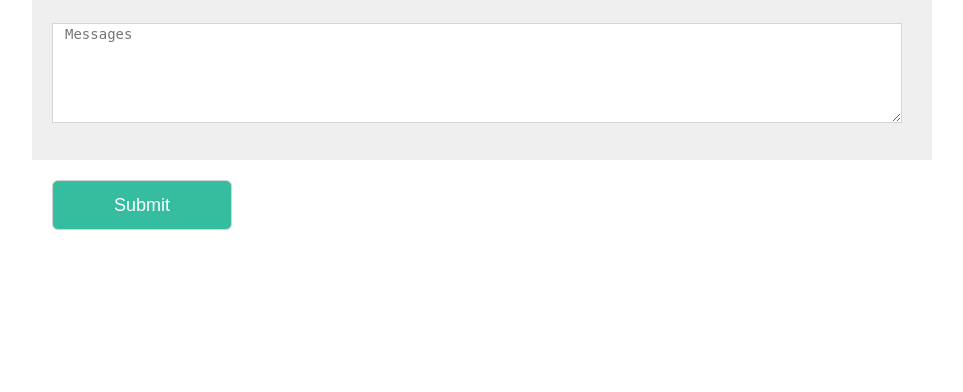
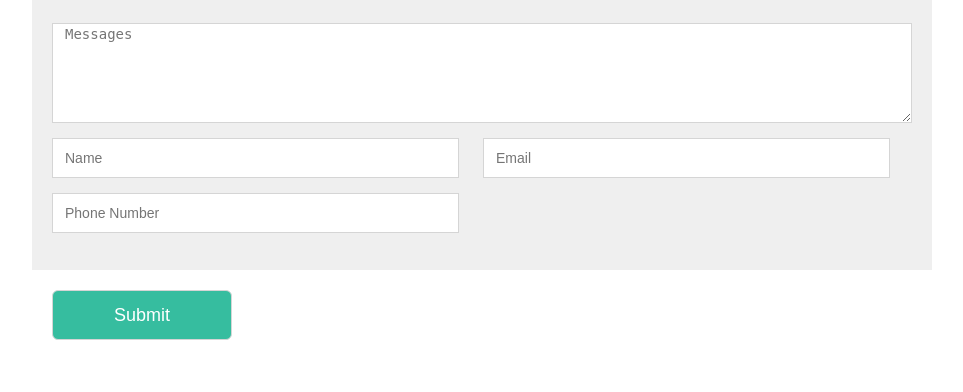
Before and after one commit to Heisenbergww/tiechuang, a PHP site: template oceanmin/views/contactus/index.php in a window 1280 px wide. Shown: the part 1008-1400 px from the top of the page, without its empty margins (158-1121 px from the left). Before the commit the page ends 1238 px from the top, so only its background shows below. Run offline with PHP 8.4, Linux system fonts and the light colour scheme; the template is opened without the code that fills it, so the values that code supplies are empty; some libraries are stand-ins or nearby versions.

Commit message:
联系我们，产品菜单

```diff
--- a/oceanmin/views/contactus/index.php
+++ b/oceanmin/views/contactus/index.php
@@ -59,7 +59,7 @@ $form = ActiveForm::begin([
                 <p>Please do not hesitate to let me know if you have any question or concern.</p>
                 <hr>
                 <textarea name="Message[detail]" type="text" placeholder="Messages" class="message_s"></textarea>
-                <input name="Message[name]" type="text" value="<?= Html::encode($model->name) ?>" placeholder="Name">
+                <input name="Message[name]" type="text" value="<?= Html::encode($model->name) ?>" placeholder="Name" class="input_left">
                 <input name="Message[email]"  type="text" value="<?= Html::encode($model->email) ?>" placeholder="Email">
                 <input name="Message[phone]"  type="text" value="<?= Html::encode($model->phone) ?>" placeholder="Phone Number">
             </div>
--- a/oceanmin/views/product/index.php
+++ b/oceanmin/views/product/index.php
@@ -27,6 +27,7 @@
                     <a href="<?php echo yii\helpers\Url::to(['product/index']) ?>">
                         <h3>All Products</h3>
                     </a>
+                    <hr>
                 </div>
                 <?php foreach($category as $c):?>
                 <div class="col-lg-12 business-one">
@@ -95,7 +96,7 @@
         str1=theUrl.substring(ipos,theUrl.length);
         $(".product_menu a").each(function(){
             if($(this).attr("href")==str1){
-                $(this).children("h3").css({"background-color":"#66BE8C","color":"#fff"});
+                $(this).children("h3").css({"color":"#69B889"});
                 $(this).children("p").children("img").css("visibility","visible");
                 $(this).parent("div").prev("div").children("h3").css({"background-color":"#66BE8C","color":"#fff"});
                 $(this).children("p").css("color","#009240");
--- a/oceanmin/web/css/contact_us.css
+++ b/oceanmin/web/css/contact_us.css
@@ -51,7 +51,7 @@
 }
 .contact_us_form_child{
     background-color: #efefef;
-    padding: 20px 30px 37px 20px;
+    padding: 20px 20px 37px 20px;
 }
 .contact_us_form_child hr{
     height: 1px;
@@ -70,17 +70,19 @@
 .contact_us_form input{
     border: 1px solid #D5D5D5;
     font-size: 14px;
-    width: 657px;
-    height: 50px;
+    width: 407px;
+    height: 40px;
     text-indent: 10px;
     margin-top: 15px;
-    display: none;
+}
+.contact_us_form .input_left{
+    margin-right: 20px;
 }
 .contact_us_form  textarea{
     font-size: 14px;
     margin-top: 15px;
     border: 1px solid #D5D5D5;
-    width:850px;
+    width:100%;
     height: 100px;
     text-indent: 10px;
 }
--- a/oceanmin/web/js/main.js
+++ b/oceanmin/web/js/main.js
@@ -174,9 +174,9 @@ $(".language").bind("click",function(){
          })
        }
         //联系我们展示表格
-     $(".message_s").click(function(){
-         $(".contact_us_form input").fadeIn(1000,"swing");
-     })
+     // $(".message_s").click(function(){
+     //     $(".contact_us_form input").fadeIn(1000,"swing");
+     // })
 
 
     // //产品详情页展示切换
```
Also changed, not shown: oceanmin/web/css/product-introduce.css (+6 -5 lines), oceanmin/web/favicon.ico.
